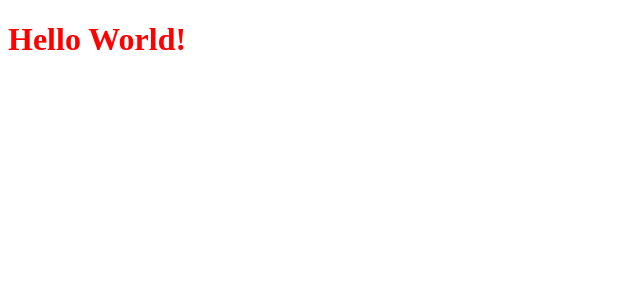
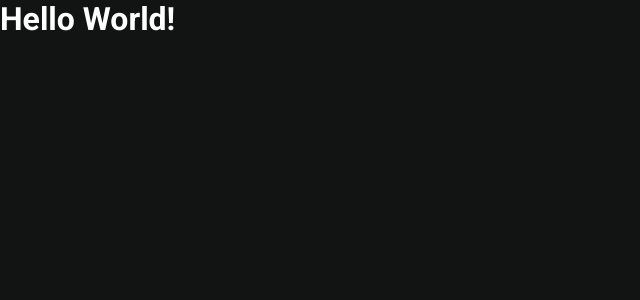
Before and after one commit to vagnerolliver/ignite-my-ignews, a Next.js app: page / in a window 1280 px wide. Shown: the top 300 px of the page, without its empty margins (0-640 px from the left). Built offline with nearby package versions, Linux system fonts and the light colour scheme.

Commit message:
chore: add react/document, react/head and global css

```diff
--- a/src/pages/_app.tsx
+++ b/src/pages/_app.tsx
@@ -1,4 +1,6 @@
 import { AppProps } from 'next/app';
+
+import '../styles/global.scss';
 
 function MyApp({ Component, pageProps }: AppProps) {
   return <Component {...pageProps} />
--- /dev/null
+++ b/src/pages/_document.tsx
@@ -0,0 +1,18 @@
+import Document, { Html, Head, Main, NextScript } from 'next/document'
+
+export default class MyDocument extends Document {
+  render() {
+    return (
+      <Html>
+        <Head>
+          <link rel="preconnect" href="https://fonts.googleapis.com" />
+          <link href="https://fonts.googleapis.com/css2?family=Roboto:wght@400;700;900&display=swap" rel="stylesheet"/>
+        </Head>
+        <body>
+          <Main />
+          <NextScript />
+        </body>
+      </Html>
+    )
+  }
+}
--- a/src/pages/index.tsx
+++ b/src/pages/index.tsx
@@ -1,7 +1,12 @@
-import styles from '../styles/home.module.scss';
+import Head from 'next/head'
 
 export default function Home() {
   return (
-    <h1 className={styles.title}>Hello World!</h1>
+    <>
+    <Head>
+      <title>My page title</title>
+    </Head>
+    <h1>Hello World!</h1>
+    </>
   )
 }
--- /dev/null
+++ b/src/styles/global.scss
@@ -0,0 +1,45 @@
+* {
+  margin: 0;
+  padding: 0;
+  box-sizing: border-box;
+}
+
+:root {
+  --white: #fff;
+
+  --gray-100: #E1E1E6;
+  --gray-300: #A8A8B3;
+  --gray-900: #121414;
+  --gray-1000: #1F2729;
+
+  --cyan-500: #61DCFB;
+  --yellow-500: #EBA417;
+}
+
+body {
+  background: var(--gray-900);
+  color: var(--white);
+}
+
+html {
+  @media (max-width:1080px) {
+    font-size: 93.75%;
+  }
+
+  @media (max-width:720px) {
+    font-size: 82.5%;
+  }
+}
+
+body, input, textarea, select, button {
+  font: 400 1rem "Roboto", sans-serif;
+}
+
+button {
+  cursor: pointer;
+}
+
+a {
+  color: inherit;
+  text-decoration: none;
+}
--- a/src/styles/home.module.scss
+++ /dev/null
@@ -1,3 +0,0 @@
-.title {
-  color: red
-}
```
